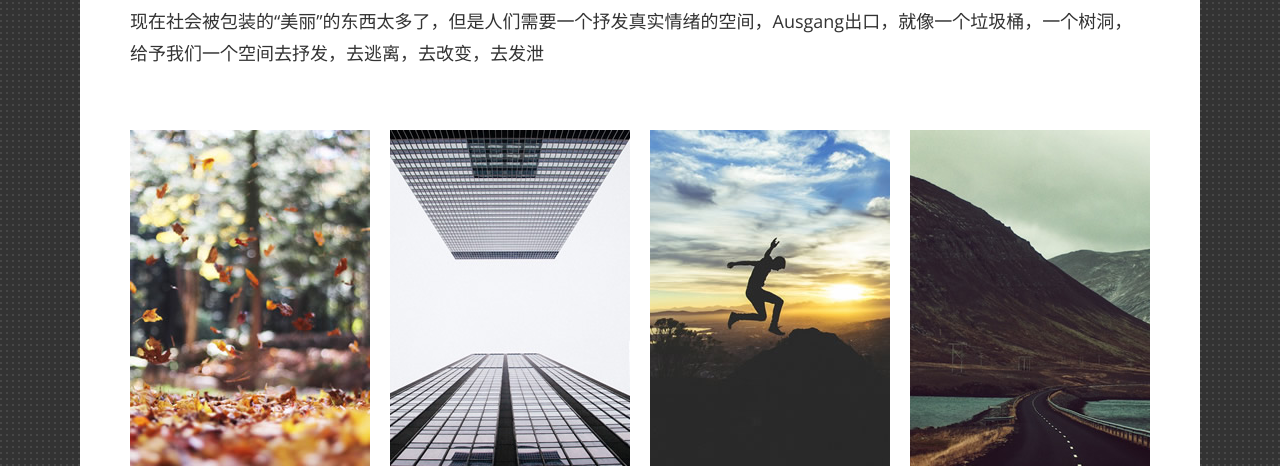
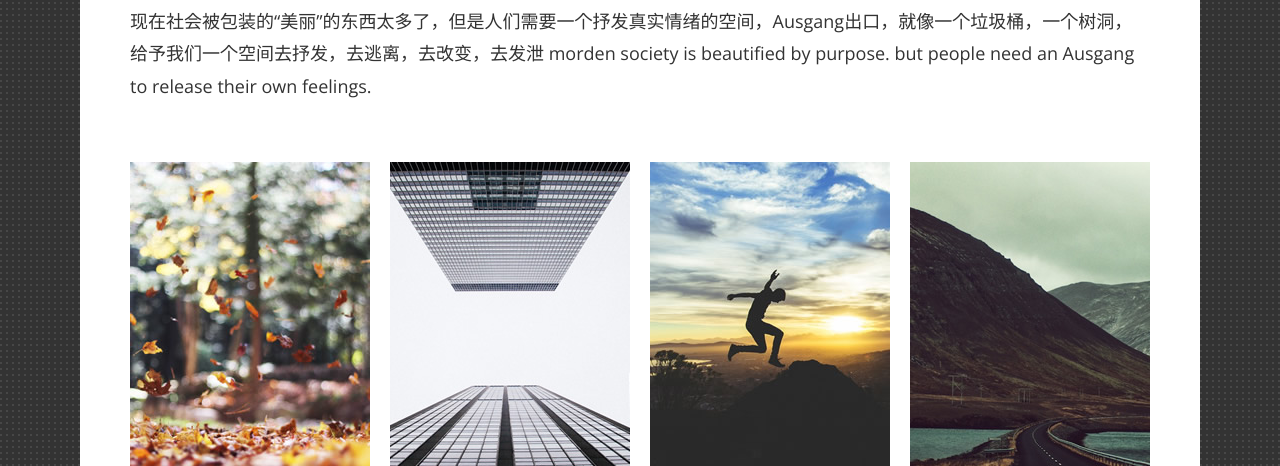
Before and after one commit to tcheng86/ausgangstudios, a plain HTML site: page index.html in a window 1280 px wide. Shown: the part 634-1100 px from the top of the page. Drawn offline with nearby package versions, Linux system fonts and the light colour scheme.

Commit message:
English translate commit

```diff
--- a/index.html
+++ b/index.html
@@ -58,7 +58,9 @@ http://www.tooplate.com/view/2092-shelf
                         <h2 class="tm-main-title">欢迎来到Ausgang</h2>
                     </header>
 
-                    <p>现在社会被包装的“美丽”的东西太多了，但是人们需要一个抒发真实情绪的空间，Ausgang出口，就像一个垃圾桶，一个树洞，给予我们一个空间去抒发，去逃离，去改变，去发泄</p>
+                    <p>现在社会被包装的“美丽”的东西太多了，但是人们需要一个抒发真实情绪的空间，Ausgang出口，就像一个垃圾桶，一个树洞，给予我们一个空间去抒发，去逃离，去改变，去发泄
+                        morden society is beautified by purpose. but people need an Ausgang to release their own feelings.
+                    </p>
 
                     <div class="tm-gallery">
                         <div class="row">
```
